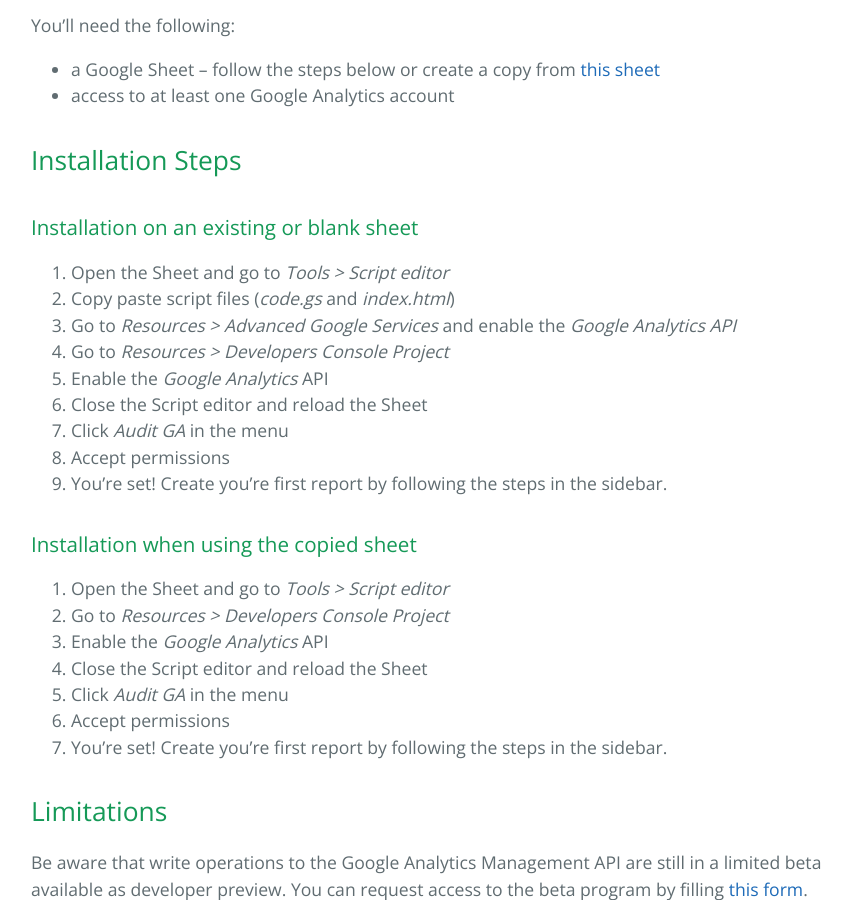
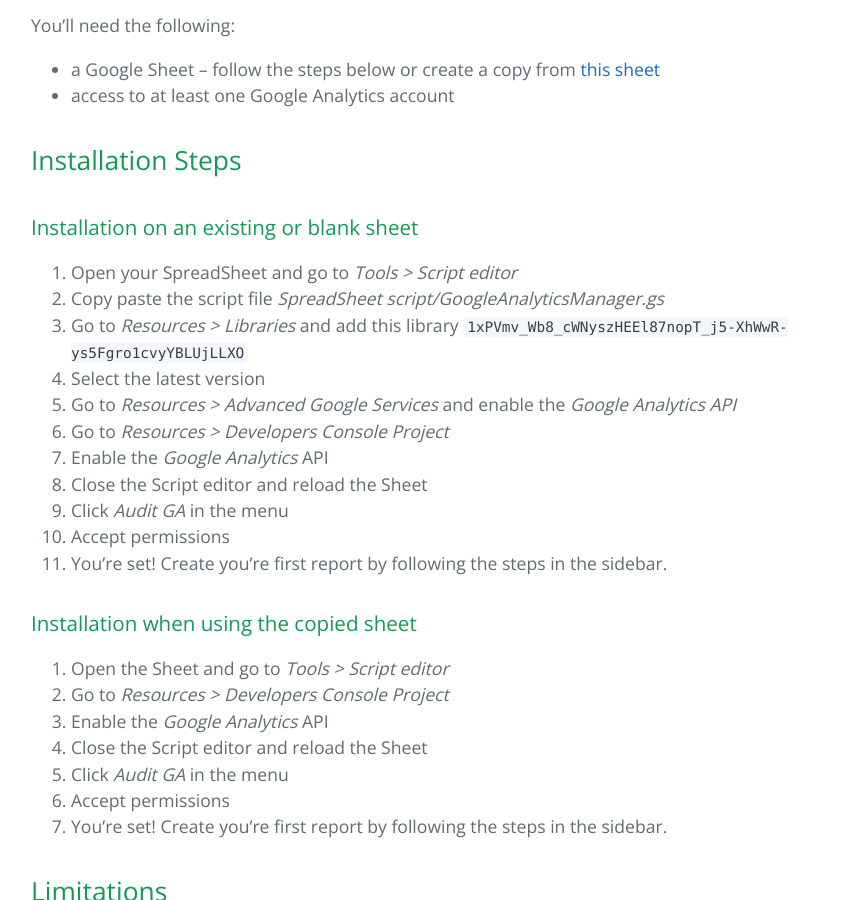
Before and after one commit to rmeekers/Google-Analytics-Manager, a Jekyll site: the page built from index.md, in a window 1280 px wide and 900 px high, scrolled down 1383 px. Shown: the whole window, without its empty margins (193-1045 px from the left). Built offline with Jekyll 4.4.1, drawn with Linux system fonts in a browser that asks for light colours.

Commit message:
Update installation steps

```diff
--- a/index.md
+++ b/index.md
@@ -40,15 +40,17 @@
 
 ### Installation on an existing or blank sheet
 
-1. Open the Sheet and go to *Tools > Script editor*
-2. Copy paste script files (*code.gs* and *index.html*)
-3. Go to *Resources > Advanced Google Services* and enable the *Google Analytics API*
-4. Go to *Resources > Developers Console Project*
-5. Enable the *Google Analytics* API
-6. Close the Script editor and reload the Sheet
-7. Click *Audit GA* in the menu
-8. Accept permissions
-9. You're set! Create you're first report by following the steps in the sidebar.
+1. Open your SpreadSheet and go to *Tools > Script editor*
+2. Copy paste the script file *SpreadSheet script/GoogleAnalyticsManager.gs*
+3. Go to *Resources > Libraries* and add this library `1xPVmv_Wb8_cWNyszHEEl87nopT_j5-XhWwR-ys5Fgro1cvyYBLUjLLXO`
+4. Select the latest version
+5. Go to *Resources > Advanced Google Services* and enable the *Google Analytics API*
+6. Go to *Resources > Developers Console Project*
+7. Enable the *Google Analytics* API
+8. Close the Script editor and reload the Sheet
+9. Click *Audit GA* in the menu
+10. Accept permissions
+11. You're set! Create you're first report by following the steps in the sidebar.
 
 ### Installation when using the copied sheet
 
```
